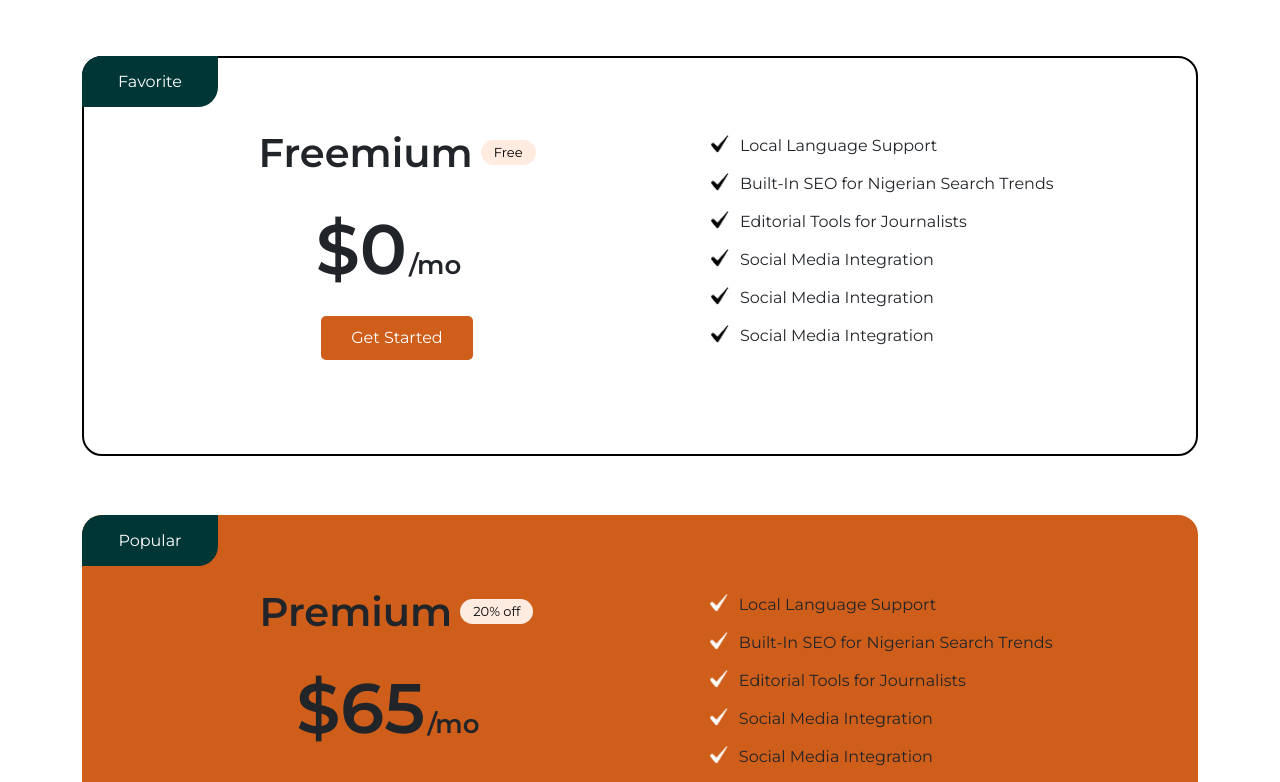
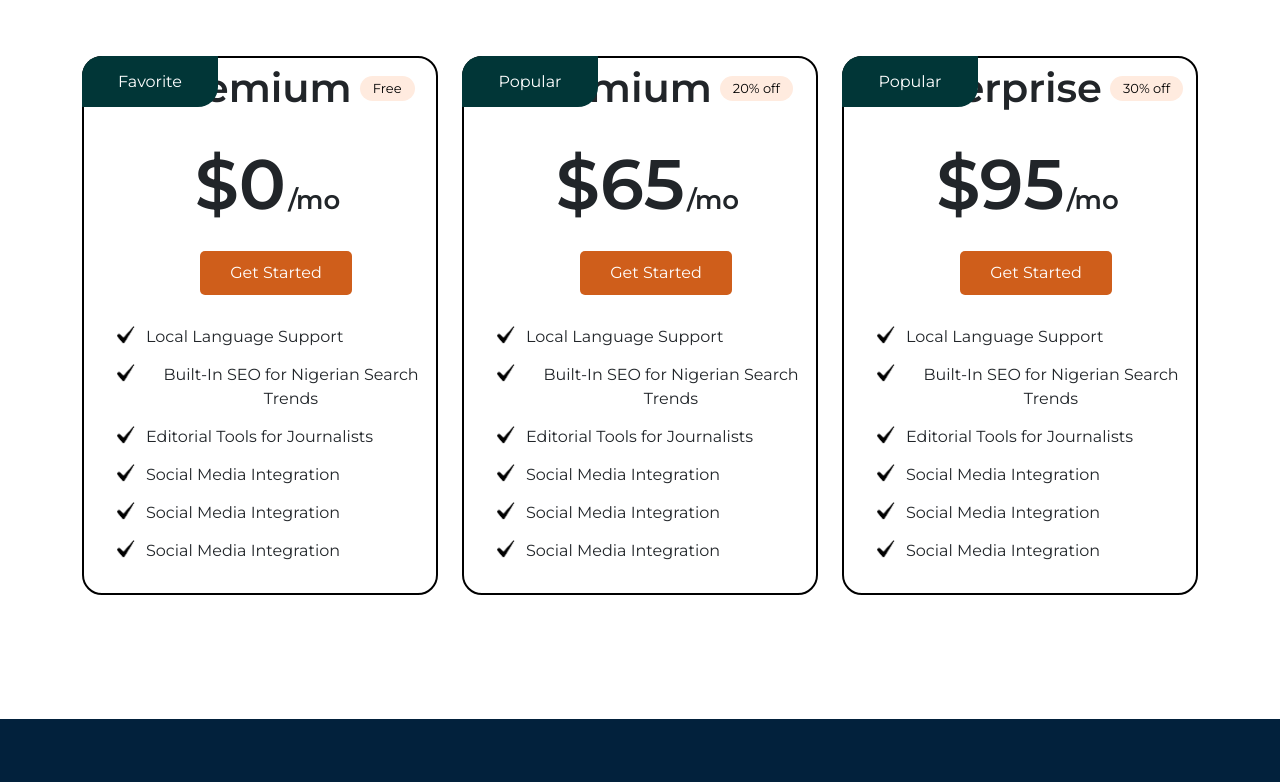
Before and after one commit to ascinate/akojopo, a Next.js app: page /membership in a window 1280 px wide. Shown: the part 561-1343 px from the top of the page. Built offline with nearby package versions, Linux system fonts and the light colour scheme.

Commit message:
Update page.jsx

```diff
--- a/src/app/membership/page.jsx
+++ b/src/app/membership/page.jsx
@@ -1,8 +1,7 @@
 import React from 'react'
 import Navbar from '../components/Navbar'
 
-
-//image
+// image
 import checkmark from '../assets/check-mark.webp'
 import Image from 'next/image'
 import BannerImage from '../components/BannerImage'
@@ -13,131 +12,132 @@ function page() {
         <>
             <Navbar />
             <section className="about-section float-start w-100">
-
-                <div className="about-banner-section  position-relative float-start w-100">
-
+                <div className="about-banner-section position-relative float-start w-100">
                     <h2>Choose Your Plan</h2>
                     <figure>
                         <Image src="/mask-group.jpg" width={1440} height={300} alt="logo" />
                     </figure>
                 </div>
+            </section>
 
-            </section>
-            <main className='float-start w-100 pricing-pages main-body'>
-
-                    <section className=" aboutus-article pricing-containter">
-                        <h2 className='crm-heading'>Pick a plan that&#39;s <br/> right <span> for you</span></h2>
-                        <div className="container table-pricings01">
-                            <div className='row'>
-                                <div className='col-lg-12'>
-                                    <div className='pricing-content'>
-
-                                        <div className='pricing-row-main-badge' id='pricing-row-main-badge'>
-                                            <p>Favorite</p>
-                                        </div>
-                                        <div className='pricing-row'>
-
-                                            <ul className='pricing-list-left'>
-                                                <li className='pricing-list-title-head'><span id='pricing-list-title'>Freemium</span> <span className='badge'>Free</span></li>
-                                                <li className='pricing-list-price'>$0 <small className='pricing-list-price-small'><suv>/mo</suv></small></li>
-                                                <li><button className='pricing-list-btn'>Get Started</button></li>
-                                            </ul>
-                                            <ul className='pricing-list-right'>
-                                                <li className='pricing-list-li'><Image src={checkmark} alt="Checkmark" width={20} height={20} />
-                                                    Local Language Support</li>
-                                                <li className='pricing-list-li'><Image src={checkmark} alt="Checkmark" width={20} height={20} />
-                                                    Built-In SEO for Nigerian Search Trends</li>
-                                                <li className='pricing-list-li'><Image src={checkmark} alt="Checkmark" width={20} height={20} />
-                                                    Editorial Tools for Journalists</li>
-                                                <li className='pricing-list-li'><Image src={checkmark} alt="Checkmark" width={20} height={20} />
-                                                    Social Media Integration</li>
-                                                <li className='pricing-list-li'><Image src={checkmark} alt="Checkmark" width={20} height={20} />
-                                                    Social Media Integration</li>
-                                                <li className='pricing-list-li'><Image src={checkmark} alt="Checkmark" width={20} height={20} />
-                                                    Social Media Integration</li>
-                                            </ul>
-                                        </div>
+            <main className="float-start w-100 pricing-pages main-body">
+                <section className="aboutus-article pricing-containter">
+                    <h2 className="crm-heading">
+                        Pick a plan that&#39;s <br /> right <span> for you</span>
+                    </h2>
+                    <div className="container table-pricings01">
+                        <div className="row justify-content-center">
+                            {/* Freemium Plan */}
+                            <div className="col-lg-4 col-md-6 mb-4">
+                                <div className="pricing-content">
+                                    <div className="pricing-row-main-badge">
+                                        <p>Favorite</p>
+                                    </div>
+                                    <div className="pricing-row">
+                                        <ul className="pricing-list-left">
+                                            <li className="pricing-list-title-head">
+                                                <span>Freemium</span> <span className="badge">Free</span>
+                                            </li>
+                                            <li className="pricing-list-price">
+                                                $0 <small className="pricing-list-price-small"><suv>/mo</suv></small>
+                                            </li>
+                                            <li><button className="pricing-list-btn">Get Started</button></li>
+                                        </ul>
+                                        <ul className="pricing-list-right">
+                                            {[
+                                                "Local Language Support",
+                                                "Built-In SEO for Nigerian Search Trends",
+                                                "Editorial Tools for Journalists",
+                                                "Social Media Integration",
+                                                "Social Media Integration",
+                                                "Social Media Integration"
+                                            ].map((item, i) => (
+                                                <li key={i} className="pricing-list-li">
+                                                    <Image src={checkmark} alt="Checkmark" width={20} height={20} />
+                                                    {item}
+                                                </li>
+                                            ))}
+                                        </ul>
                                     </div>
                                 </div>
                             </div>
 
-
-                            <div className='row'>
-                                <div className='col-lg-12'>
-                                    <div className='pricing-content'>
-
-                                        <div className='pricing-row-main-badge' id='pricing-row-main-badge'>
-                                            <p>Popular</p>
-                                        </div>
-                                        <div className='pricing-row'>
-
-                                            <ul className='pricing-list-left'>
-                                                <li className='pricing-list-title-head'><span id='pricing-list-title'>Premium</span> <span className='badge'>20% off</span></li>
-                                                <li className='pricing-list-price'>$65 <small className='pricing-list-price-small'><suv>/mo</suv></small></li>
-                                                <li><button className='pricing-list-btn'>Get Started</button></li>
-                                            </ul>
-                                            <ul className='pricing-list-right'>
-                                                <li className='pricing-list-li'><Image src={checkmark} alt="Checkmark" width={20} height={20} />
-                                                    Local Language Support</li>
-                                                <li className='pricing-list-li'><Image src={checkmark} alt="Checkmark" width={20} height={20} />
-                                                    Built-In SEO for Nigerian Search Trends</li>
-                                                <li className='pricing-list-li'><Image src={checkmark} alt="Checkmark" width={20} height={20} />
-                                                    Editorial Tools for Journalists</li>
-                                                <li className='pricing-list-li'><Image src={checkmark} alt="Checkmark" width={20} height={20} />
-                                                    Social Media Integration</li>
-                                                <li className='pricing-list-li'><Image src={checkmark} alt="Checkmark" width={20} height={20} />
-                                                    Social Media Integration</li>
-                                                <li className='pricing-list-li'><Image src={checkmark} alt="Checkmark" width={20} height={20} />
-                                                    Social Media Integration</li>
-                                            </ul>
-                                        </div>
+                            {/* Premium Plan */}
+                            <div className="col-lg-4 col-md-6 mb-4">
+                                <div className="pricing-content">
+                                    <div className="pricing-row-main-badge">
+                                        <p>Popular</p>
+                                    </div>
+                                    <div className="pricing-row">
+                                        <ul className="pricing-list-left">
+                                            <li className="pricing-list-title-head">
+                                                <span>Premium</span> <span className="badge">20% off</span>
+                                            </li>
+                                            <li className="pricing-list-price">
+                                                $65 <small className="pricing-list-price-small"><suv>/mo</suv></small>
+                                            </li>
+                                            <li><button className="pricing-list-btn">Get Started</button></li>
+                                        </ul>
+                                        <ul className="pricing-list-right">
+                                            {[
+                                                "Local Language Support",
+                                                "Built-In SEO for Nigerian Search Trends",
+                                                "Editorial Tools for Journalists",
+                                                "Social Media Integration",
+                                                "Social Media Integration",
+                                                "Social Media Integration"
+                                            ].map((item, i) => (
+                                                <li key={i} className="pricing-list-li">
+                                                    <Image src={checkmark} alt="Checkmark" width={20} height={20} />
+                                                    {item}
+                                                </li>
+                                            ))}
+                                        </ul>
                                     </div>
                                 </div>
                             </div>
 
-
-                            <div className='row'>
-                                <div className='col-lg-12'>
-                                    <div className='pricing-content'>
-
-                                        <div className='pricing-row-main-badge' id='pricing-row-main-badge'>
-                                            <p>Popular</p>
-                                        </div>
-                                        <div className='pricing-row'>
-
-                                            <ul className='pricing-list-left'>
-                                                <li className='pricing-list-title-head'><span id='pricing-list-title'>Enterprise</span> <span className='badge'>30% off</span></li>
-                                                <li className='pricing-list-price'>$95 <small className='pricing-list-price-small'><suv>/mo</suv></small></li>
-                                                <li><button className='pricing-list-btn'>Get Started</button></li>
-                                            </ul>
-                                            <ul className='pricing-list-right'>
-                                                <li className='pricing-list-li'><Image src={checkmark} alt="Checkmark" width={20} height={20} />
-                                                    Local Language Support</li>
-                                                <li className='pricing-list-li'><Image src={checkmark} alt="Checkmark" width={20} height={20} />
-                                                    Built-In SEO for Nigerian Search Trends</li>
-                                                <li className='pricing-list-li'><Image src={checkmark} alt="Checkmark" width={20} height={20} />
-                                                    Editorial Tools for Journalists</li>
-                                                <li className='pricing-list-li'><Image src={checkmark} alt="Checkmark" width={20} height={20} />
-                                                    Social Media Integration</li>
-                                                <li className='pricing-list-li'><Image src={checkmark} alt="Checkmark" width={20} height={20} />
-                                                    Social Media Integration</li>
-                                                <li className='pricing-list-li'><Image src={checkmark} alt="Checkmark" width={20} height={20} />
-                                                    Social Media Integration</li>
-                                            </ul>
-                                        </div>
+                            {/* Enterprise Plan */}
+                            <div className="col-lg-4 col-md-6 mb-4">
+                                <div className="pricing-content">
+                                    <div className="pricing-row-main-badge">
+                                        <p>Popular</p>
+                                    </div>
+                                    <div className="pricing-row">
+                                        <ul className="pricing-list-left">
+                                            <li className="pricing-list-title-head">
+                                                <span>Enterprise</span> <span className="badge">30% off</span>
+                                            </li>
+                                            <li className="pricing-list-price">
+                                                $95 <small className="pricing-list-price-small"><suv>/mo</suv></small>
+                                            </li>
+                                            <li><button className="pricing-list-btn">Get Started</button></li>
+                                        </ul>
+                                        <ul className="pricing-list-right">
+                                            {[
+                                                "Local Language Support",
+                                                "Built-In SEO for Nigerian Search Trends",
+                                                "Editorial Tools for Journalists",
+                                                "Social Media Integration",
+                                                "Social Media Integration",
+                                                "Social Media Integration"
+                                            ].map((item, i) => (
+                                                <li key={i} className="pricing-list-li">
+                                                    <Image src={checkmark} alt="Checkmark" width={20} height={20} />
+                                                    {item}
+                                                </li>
+                                            ))}
+                                        </ul>
                                     </div>
                                 </div>
                             </div>
-
                         </div>
-                    </section>
-
+                    </div>
+                </section>
             </main>
-
-
-           <Footer/>
+            <Footer />
         </>
-    )
+    );
 }
 
-export default page
+export default page;
```
